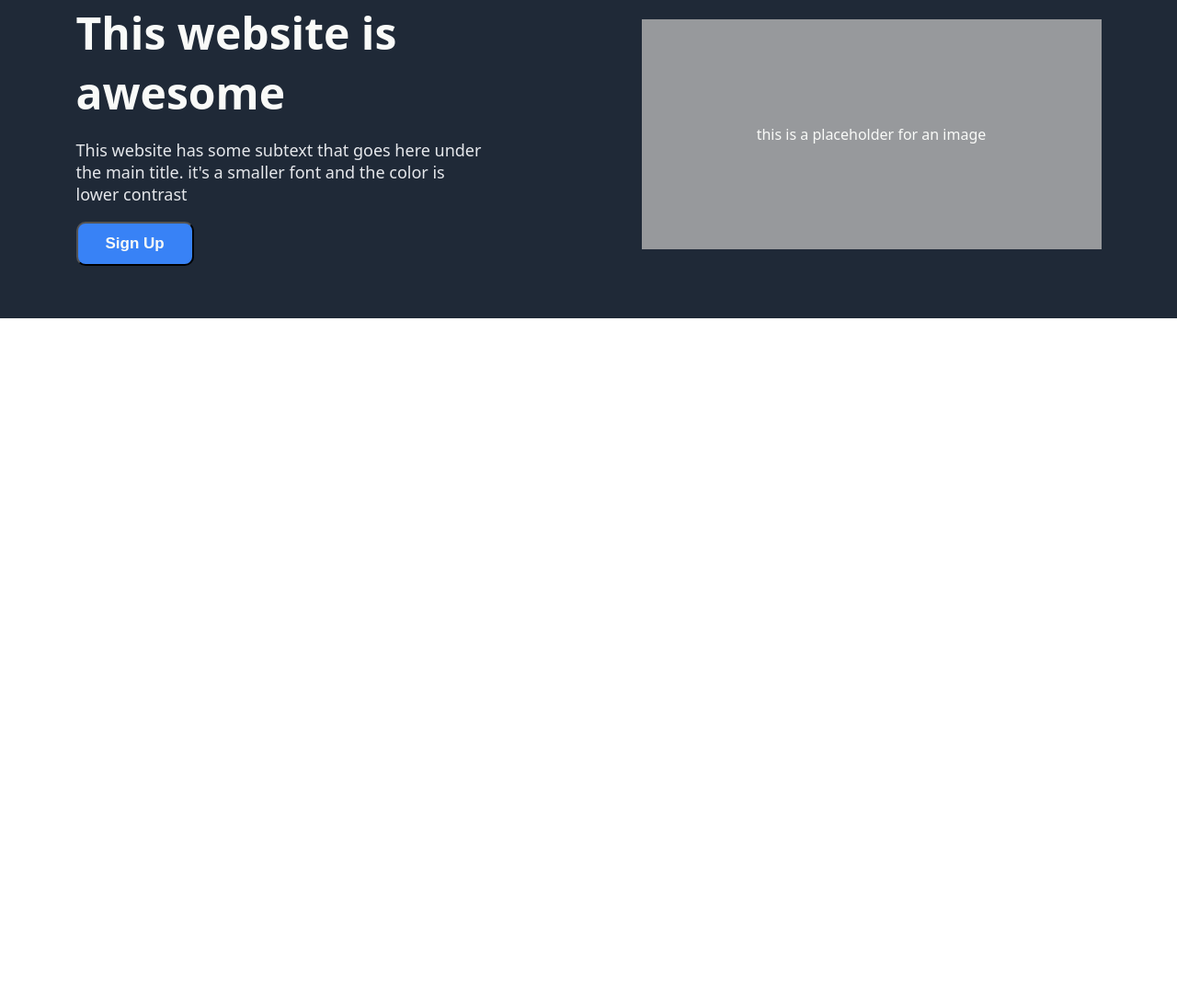
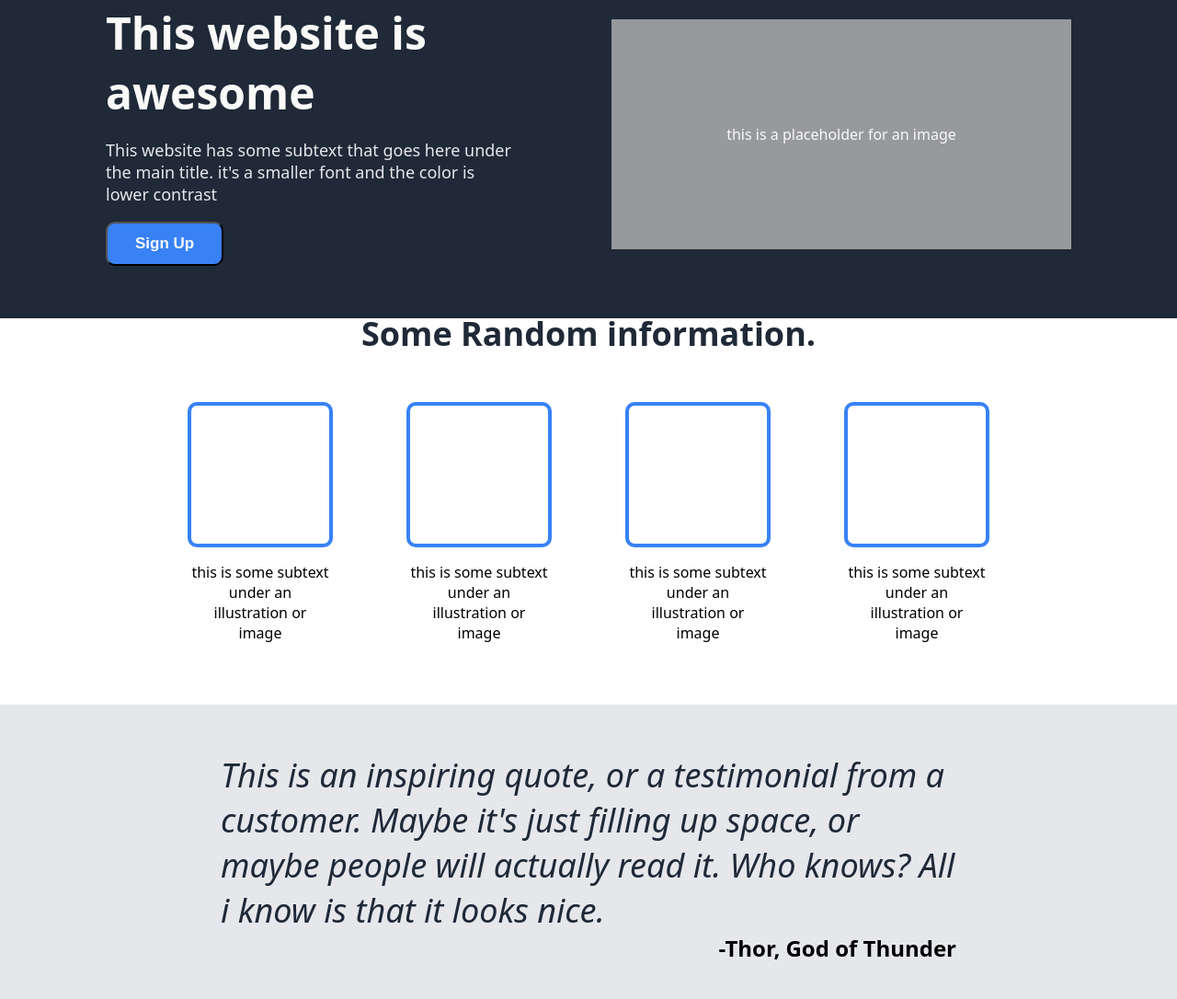
Before and after one commit to MarwanWebs/Odin-Landing-Page, a plain HTML site: page index.html in a window 1280 px wide. Shown: the part 119-1205 px from the top of the page at 92% size. Before the commit the page ends 800 px from the top, so only its background shows below. Drawn offline with Linux system fonts and the light colour scheme.

Commit message:
finished both box section, and quote section!

```diff
--- a/css/css.css
+++ b/css/css.css
@@ -32,10 +32,10 @@ nav{
 #hero{
     display: flex ;
     background-color:#1F2937;
-    justify-content: space-around   ;
+    justify-content: center;
     align-items: center;
     height: 50vh;
-    gap: 0;
+    gap: 100px;
 }
 #hero h2{
     font-size: 48px;
@@ -51,6 +51,7 @@ nav{
     flex-direction: column;
     width: 450px;
 }
+
 #hero button{
     background-color: #3882f6;
     padding-right: 30px  ;
@@ -71,3 +72,63 @@ nav{
     align-items: center;
     justify-content: center;
 }
+.box{
+    width: 150px;
+    height: 150px;
+    border: 4px solid #3882f6;
+    border-radius: 10px;
+}
+#information{
+    display: flex ;
+    justify-content: center;
+    align-items: center;
+    flex-direction: column;
+    height: 40vh;
+    gap: 50px;
+}
+#information #box-container{
+    display: flex;
+    gap: 80px;
+}
+#information .box-text{
+    display: flex;
+    justify-content: center;
+    align-items: center;
+    flex-direction: column;
+
+}
+#information p{
+    width: 150px;
+    text-align: center;
+}
+#information #header{
+    font-size: 36px;
+    color: #1F2937;
+    font-weight: bolder;
+    margin-top: 40px;
+}
+#quote{
+    height: 40vh ;
+    background-color: #E5E7EB;
+    display: flex;
+    align-items: center;
+    justify-content: center;
+    margin-top:100px;
+}
+#quote-container{
+    width: 800px;
+}
+#quote #quote-text{
+    font-size: 36px ;
+    color: #1F2937;
+    font-style:italic;
+    font-weight: light;
+    margin-bottom: 0;
+}
+#quote #quoter{
+    font-weight: bolder;
+    font-size: 24px;
+    text-align: end;
+    margin-top: 0;
+
+}
--- a/index.html
+++ b/index.html
@@ -22,13 +22,11 @@
     </header>
     <section id="hero">
             <div id="hero-signup">
-                <div id="hero-container">
                     <h2>This website is awesome</h2>
                     <p>This website has some subtext that goes here under the main title. it's a smaller font and the color is lower contrast</p>
                     <div id="hero-button">
                         <button>Sign Up</button>
                     </div>
-                </div>
             </div>
             <div id="hero-img">
                 <div class="blank-img">
@@ -36,6 +34,32 @@
                 </div>
             </div>
     </section>
-
+    <section id="information">
+        <div id="header">Some Random information.</div>
+            <div id="box-container">
+                <div class="box-text">
+                    <div class="box"></div>
+                    <p>this is some subtext under an illustration or image</p>
+                </div>
+                <div class="box-text">
+                    <div class="box"></div>
+                    <p>this is some subtext under an illustration or image</p>
+                </div>
+                <div class="box-text">
+                    <div class="box"></div>
+                    <p>this is some subtext under an illustration or image</p>
+                </div>
+                <div class="box-text">
+                    <div class="box"></div>
+                    <p>this is some subtext under an illustration or image</p>
+                </div>
+            </div>
+    </section>
+    <section id="quote">
+        <div id="quote-container">
+            <p id="quote-text">This is an inspiring quote, or a testimonial from a customer. Maybe it's just filling up space, or maybe people will actually read it. Who knows? All i know is that it looks nice.</p>
+            <p id="quoter">-Thor, God of Thunder</p>
+        </div>
+    </section>
 </body>
 </html>
```
